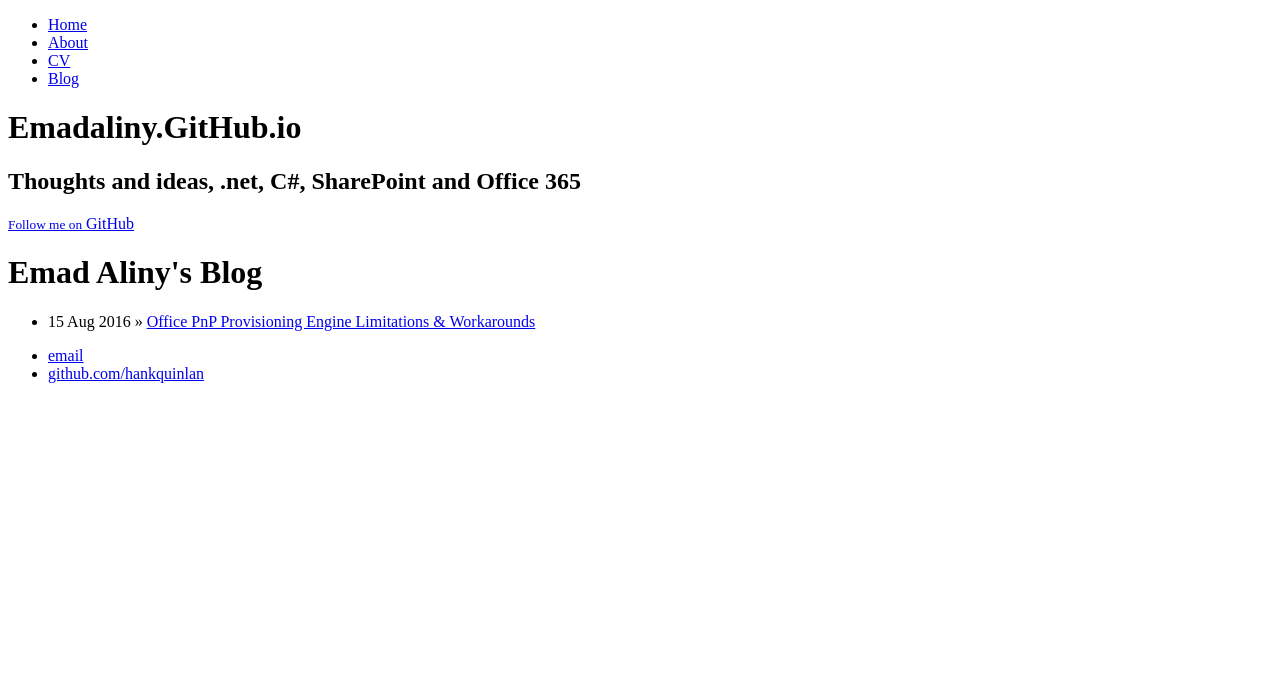
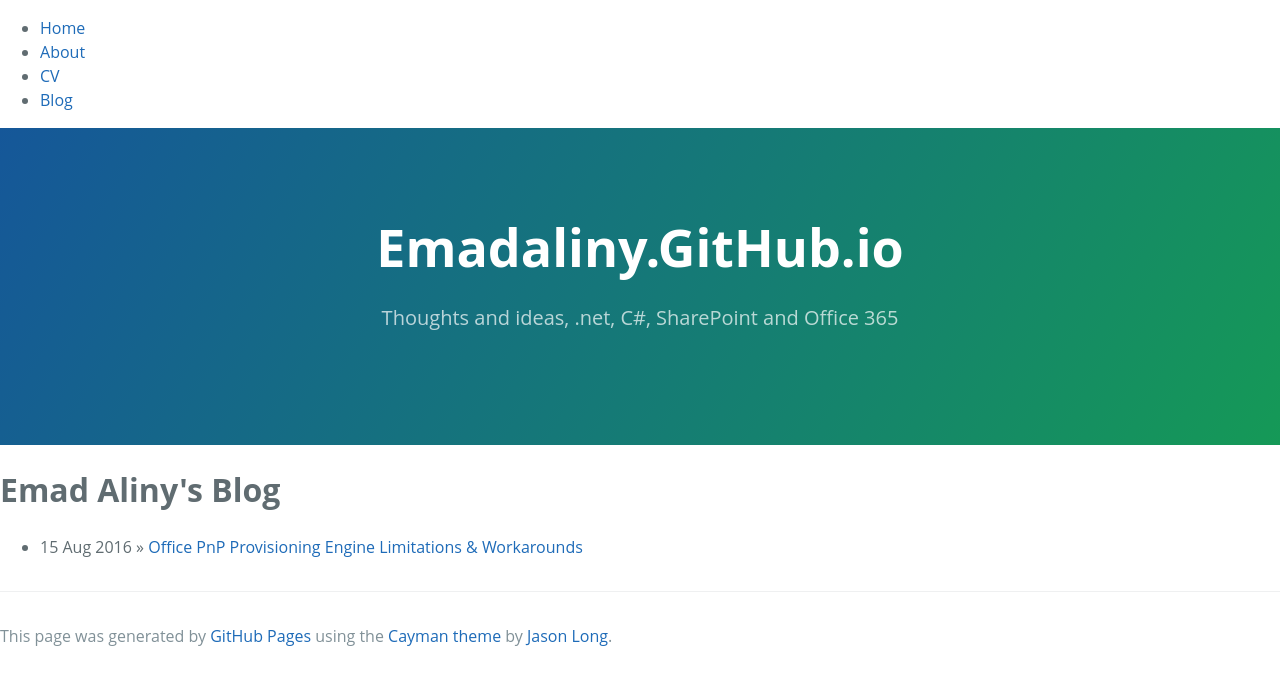
Before and after one commit to emadaliny/emad.aliny.github.io, a Jekyll site: the page built from blog/index.html, in a window 1280 px wide. Shown: the top 685 px of the page. Built offline with Jekyll 4.4.1, drawn with Linux system fonts in a browser that asks for light colours.

Commit message:
Fix styles

```diff
--- a/_layouts/default.html
+++ b/_layouts/default.html
@@ -2,13 +2,13 @@
 <html>
 
 <head>
-<meta charset='utf-8'>
+    <meta charset='utf-8'>
     <meta http-equiv="X-UA-Compatible" content="chrome=1">
     <meta name="viewport" content="width=device-width, initial-scale=1, maximum-scale=1">
     <link href='https://fonts.googleapis.com/css?family=Architects+Daughter' rel='stylesheet' type='text/css'>
-    <link rel="stylesheet" type="text/css" href="stylesheets/stylesheet.css" media="screen">
-    <link rel="stylesheet" type="text/css" href="stylesheets/github-light.css" media="screen">
-    <link rel="stylesheet" type="text/css" href="stylesheets/print.css" media="print">
+    <link rel="stylesheet" type="text/css" href="/stylesheets/stylesheet.css" media="screen">
+    <link rel="stylesheet" type="text/css" href="/stylesheets/github-light.css" media="screen">
+    <link rel="stylesheet" type="text/css" href="/stylesheets/print.css" media="print">
 
     <!--[if lt IE 9]>
     <script src="//html5shiv.googlecode.com/svn/trunk/html5.js"></script>
@@ -27,23 +27,21 @@
         </ul>
     </nav>
     <header>
-        <div class="inner">
-            <h1>Emadaliny.GitHub.io</h1>
-            <h2>Thoughts and ideas, .net, C#, SharePoint and Office 365</h2>
-            <a href="https://github.com/emadaliny" class="button"><small>Follow me on</small> GitHub</a>
-        </div>
+        <section class="page-header">
+            <h1 class="project-name">Emadaliny.GitHub.io</h1>
+            <h2 class="project-tagline">Thoughts and ideas, .net, C#, SharePoint and Office 365</h2>
+        </section>
     </header>
+
     <div class="container">
 
         {{ content }}
 
     </div>
     <!-- /.container -->
-    <footer>
-        <ul>
-            <li><a href="mailto:hankquinlanhub@gmail.com">email</a></li>
-            <li><a href="https://github.com/hankquinlan">github.com/hankquinlan</a></li>
-        </ul>
+    <footer class="site-footer">
+
+        <span class="site-footer-credits">This page was generated by <a href="https://pages.github.com">GitHub Pages</a> using the <a href="https://github.com/jasonlong/cayman-theme">Cayman theme</a> by <a href="https://twitter.com/jasonlong">Jason Long</a>.</span>
     </footer>
 </body>
 
```
